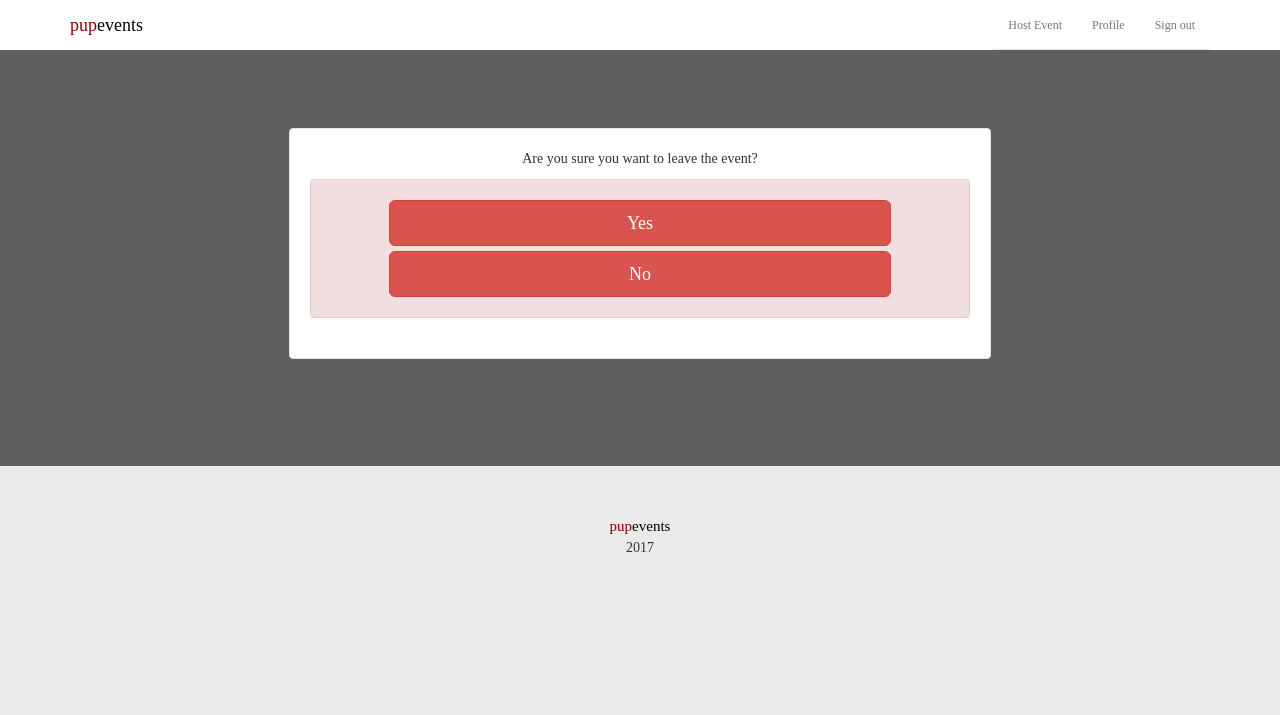
After one commit to jedidiahgarcia/PUPevents, a Flask app: template templates/view_event/cancel.html in a window 1280 px wide. The commit adds this page. Shown: the top 715 px of the page. Run offline with Flask 2, Linux system fonts and the light colour scheme; the template is opened without the code that fills it, so the values that code supplies are empty; some libraries are stand-ins or nearby versions.

Commit message:
updated interfaces

```diff
--- /dev/null
+++ b/templates/view_event/cancel.html
@@ -0,0 +1,190 @@
+<!DOCTYPE html>
+<html>
+<head>
+	<title>PUP Events</title>
+	<meta charset="utf-8" />
+	<meta http-equiv="Content-type" content="text/html; charset=utf-8" />
+
+	<script type="text/javascript" src="../../static/js/jquery.min.js"></script>
+	<script type="text/javascript" src="../../static/js/bootstrap.min.js"></script>
+
+	<link rel="stylesheet" type="text/css" href="../../static/css/bootstrap.min.css">
+	<link rel="stylesheet" type="text/css" href="../../static/css/font-awesome.min.css">
+	<link rel="icon" href="../../static/images/PUP.png" type="">
+
+	<style type="text/css">
+		.navbar {
+			border-radius: 0px;
+			height: 50px;
+		}
+
+		nav {
+			margin-bottom: 0px;
+		}
+
+		.navbar-default {
+			background-color: white;
+			border-color: transparent;
+			box-shadow: none;
+			color: white;
+		}
+
+		.navbar-collapse {
+			background-color: white;
+		}
+
+		.navbar-nav {
+			font-size: 12px;
+			height: 50px;
+			border-bottom: 1px solid #E3E3E3;
+		}
+
+		a {
+			font-family: Montserrat;
+		}
+
+		body {
+			background-color: #EAEAEA;
+			/*background-color: #5F5F5F;*/
+			font-family: Montserrat;
+		}
+
+		section {
+			padding-top: 10%;
+			background-color: #5F5F5F;
+			padding-bottom: 8%;
+		}
+
+		.wrapper {
+			background-color: white;
+			border: 1px solid #E5E5E5;
+			border-radius: 4px;
+			margin-left: 20%;
+			margin-right: 20%;
+			margin-bottom: 5px;
+			padding-top: 20px;
+			padding-bottom: 20px;
+			padding-left: 20px;
+			padding-right: 20px;
+		}
+
+		img {
+			width: 100px;
+			height: 100px;
+		}
+
+		#name {
+			font-size: 150%;
+			margin-bottom: -5px;
+		}
+
+		.event-teaser-2 {
+			width: 100%;
+			/*height: 50px;*/
+			background-color: #F0F0F0;
+			border-radius: 4px;
+			margin-bottom: 10px;
+			padding-top: 5px;
+			padding-bottom: 5px;
+			margin-left: 0;
+			padding-left: 20px;
+			font-family: Montserrat;
+			font-size: 12px;
+		}
+
+		footer {
+			padding-top: 50px;
+			height: 100px;
+			width: 100%;
+			font-family: Montserrat;
+			padding-bottom: 200px;
+		}
+
+		.btn-danger {
+			margin-top: 5px;
+			margin-bottom: 5px;
+			width: 80%;
+		}
+
+
+
+
+
+	</style>
+
+</head>
+<body>
+
+	<header>
+		<div class="container">
+			<nav class="navbar navbar-default navbar-fixed-top">
+				<div class="container">
+					<div class="navbar-header">
+						<a href="/home" class="navbar-brand navbar-link">
+							<span style="color: #880000;">
+							pup</span><span style="color: black;">events</span>
+						</a>
+						<button type="button" class="navbar-toggle" data-toggle="collapse" data-target=".navbar-collapse"></button>
+						<span class="sr-only">Toggle navigation</span>
+						<span class="icon-bar"></span>
+						<span class="icon-bar"></span>
+						<span class="icon-bar"></span>
+					</div>
+
+					<div class="collapse navbar-collapse navbar-right">
+						<ul class="nav navbar-nav">
+							<li>
+								<a href="/create/event" class="red-button">
+									Host Event
+								</a>
+							</li>
+							<li>
+								<a href="/profile" class="red-button">
+									Profile
+								</a>
+							</li>
+							<li>
+								<a href="/signout" class="red-button">
+									Sign out
+								</a>
+							</li>
+						</ul>
+					</div>
+				</div>
+			</nav>
+		</div>
+	</header>
+
+
+	<section>
+		<div class="container">
+			<center>
+			<div class="row">
+				<div class="col-md-row">
+					<div class="wrapper">
+						<p> Are you sure you want to leave the event? </p>
+						<div class="alert alert-danger">
+							<a href="/cancel/hosted/{{ id }}/confirm">
+								<button class="btn btn-danger btn-lg btn-block">Yes</button>
+							</a>
+							<a href="/profile">
+								<button class="btn btn-danger btn-lg btn-block">No</button>
+							</a>
+						</div>
+					</div>
+
+				</div>
+			</div>
+		</div>
+	</section>
+
+	<footer>
+		<center>
+			<span style="color: #880000; font-size: 15px;">pup</span><span style="color: black; font-size: 15px;">events</span><br>
+			2017
+		</center>
+	</footer>
+
+
+</body>
+</html>
```
Also changed, not shown: templates/view_event/index.html (+8 -75 lines).
